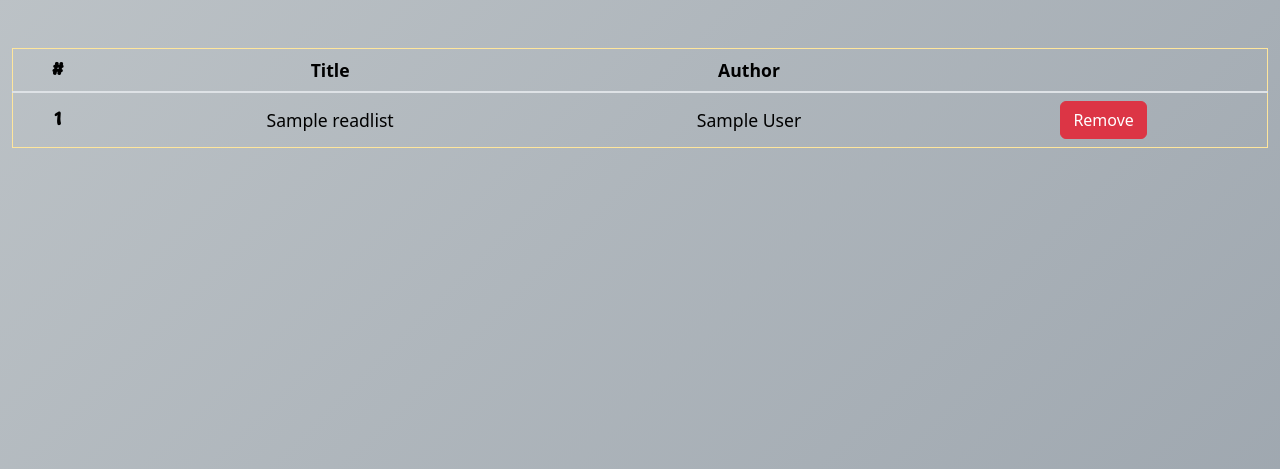
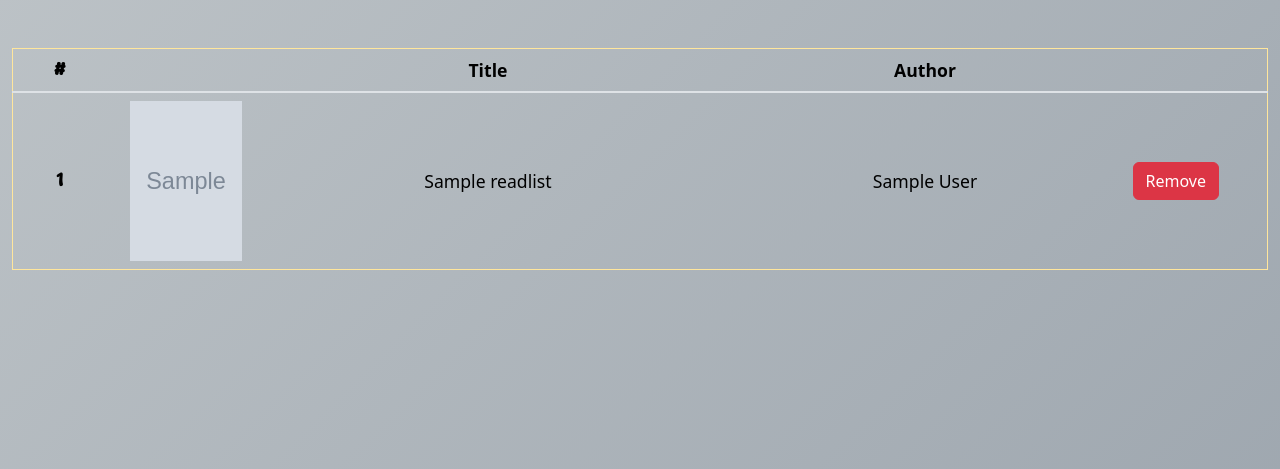
Before and after one commit to Prayas-35/Genreizz, a Flask app: page /readlist in a window 1280 px wide. Shown: the part 80-549 px from the top of the page. Run offline with Flask 3, Linux system fonts and the light colour scheme; a user stored in the database is signed in; tables that the repository leaves empty hold one stand-in row (values such as "Sample post"); grey boxes marked "Sample" are stand-in pictures; some libraries are stand-ins or nearby versions.

Commit message:
added image

```diff
--- a/static/styles.css
+++ b/static/styles.css
@@ -195,10 +195,19 @@ body {
     vertical-align: middle;
 }
 
+.custom-table .mybooks {
+    width: 8%;
+}
+
 .custom-table thead th {
     color: #000;
     text-align: center;
     vertical-align: middle;
+}
+
+.image_db {
+    height: 10rem;
+    width: 7rem
 }
 
 .index {
--- a/templates/mybooks.html
+++ b/templates/mybooks.html
@@ -14,7 +14,8 @@
 <table class="table table-dark table-bordered border-warning-subtle custom-table">
     <thead>
       <tr>
-        <th scope="col" class="index">#</th>
+        <th scope="col" class="index mybooks">#</th>
+        <th scope="col"></th>
         <th scope="col">Title</th>
         <th scope="col">Author</th>
         <th scope="col"></th>
@@ -25,6 +26,7 @@
     {% for book in books %}
       <tr>
         <th scope="row" class="index">{{ loop.index }}</th>
+        <td style="width: 135.9px;" class="ps-4"><img class="image_db" src="{{ book.image }}"></td>
         <td>{{ book.title }}</td>
         <td>{{ book.author }}</td>
         <td>
--- a/templates/readlist.html
+++ b/templates/readlist.html
@@ -16,6 +16,7 @@
     <thead>
       <tr>
         <th scope="col" class="index">#</th>
+        <th scope="col"></th>
         <th scope="col">Title</th>
         <th scope="col">Author</th>
         <th scope="col"></th>
@@ -26,9 +27,10 @@
     {% for book in books %}
       <tr>
         <th scope="row" class="index">{{ loop.index }}</th>
+        <td style="width: 135.9px;" class="ps-4"><img class="image_db" src="{{ book.image }}"></td>
         <td>{{ book.title }}</td>
         <td>{{ book.author }}</td>
-        <td>
+        <td style="width: 105.7px;" class="pe-5">
             <form action="/delete_readlist/{{ book.id }}" method="post">
                 <button type="submit" class="btn btn-danger">Remove</button>
             </form>
```
